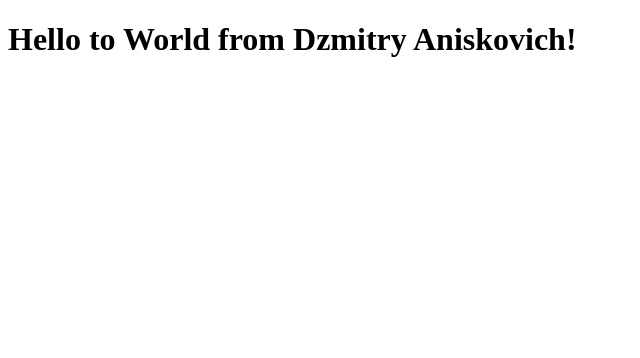
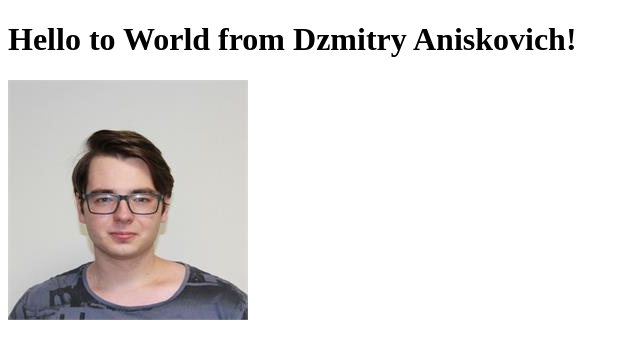
Before and after one commit to mordobiv/rsschool-cv, a plain HTML site: page index.html in a window 1280 px wide. Shown: the whole page, without its empty margins (0-640 px from the left). Drawn offline with Linux system fonts and the light colour scheme.

Commit message:
fix: add image

```diff
--- a/index.html
+++ b/index.html
@@ -8,5 +8,6 @@
 </head>
 <body>
     <h1>Hello to World from Dzmitry Aniskovich!</h1>
+    <img src="./img/ava.jpeg" alt="My Image">
 </body>
 </html>
```
